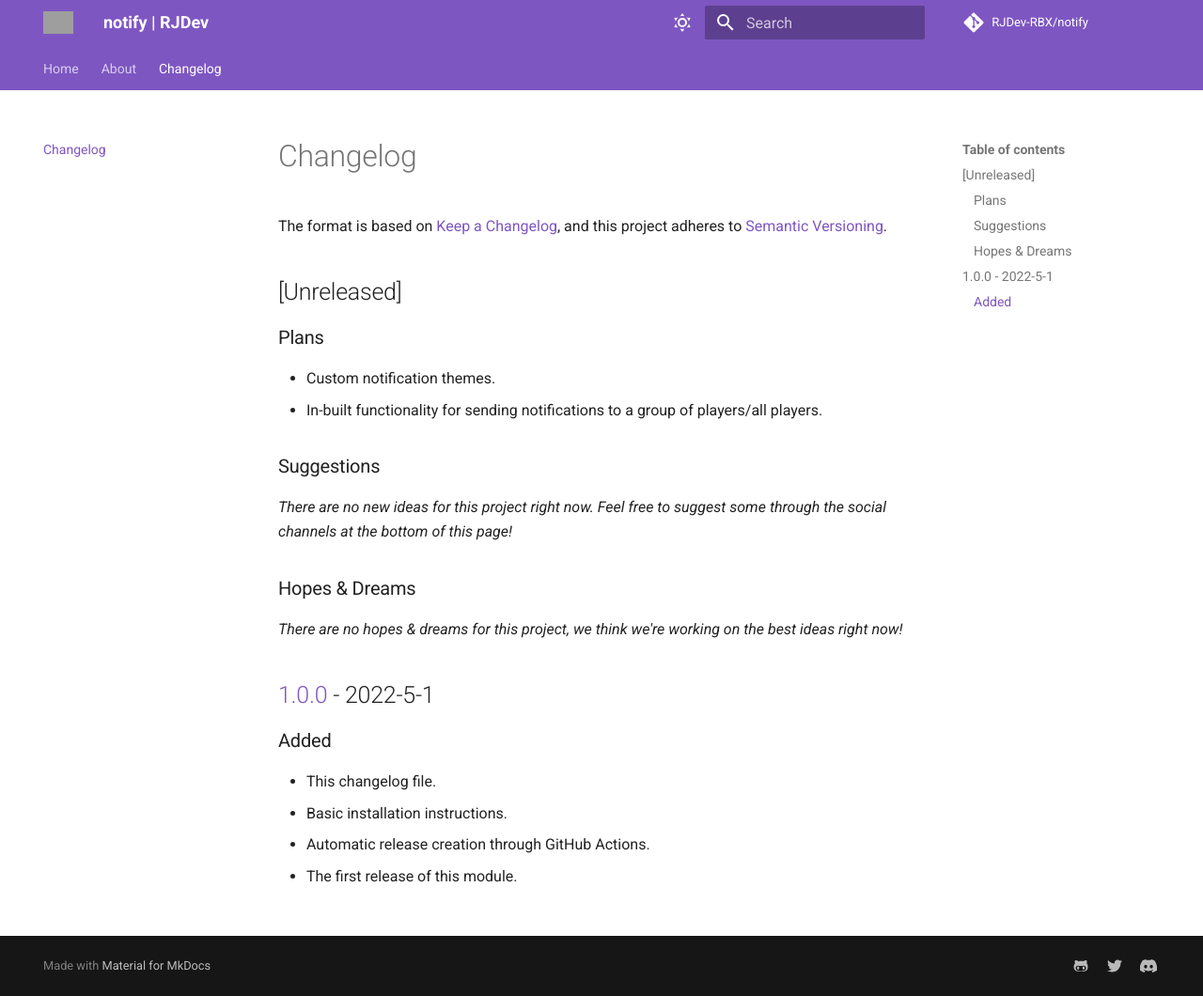
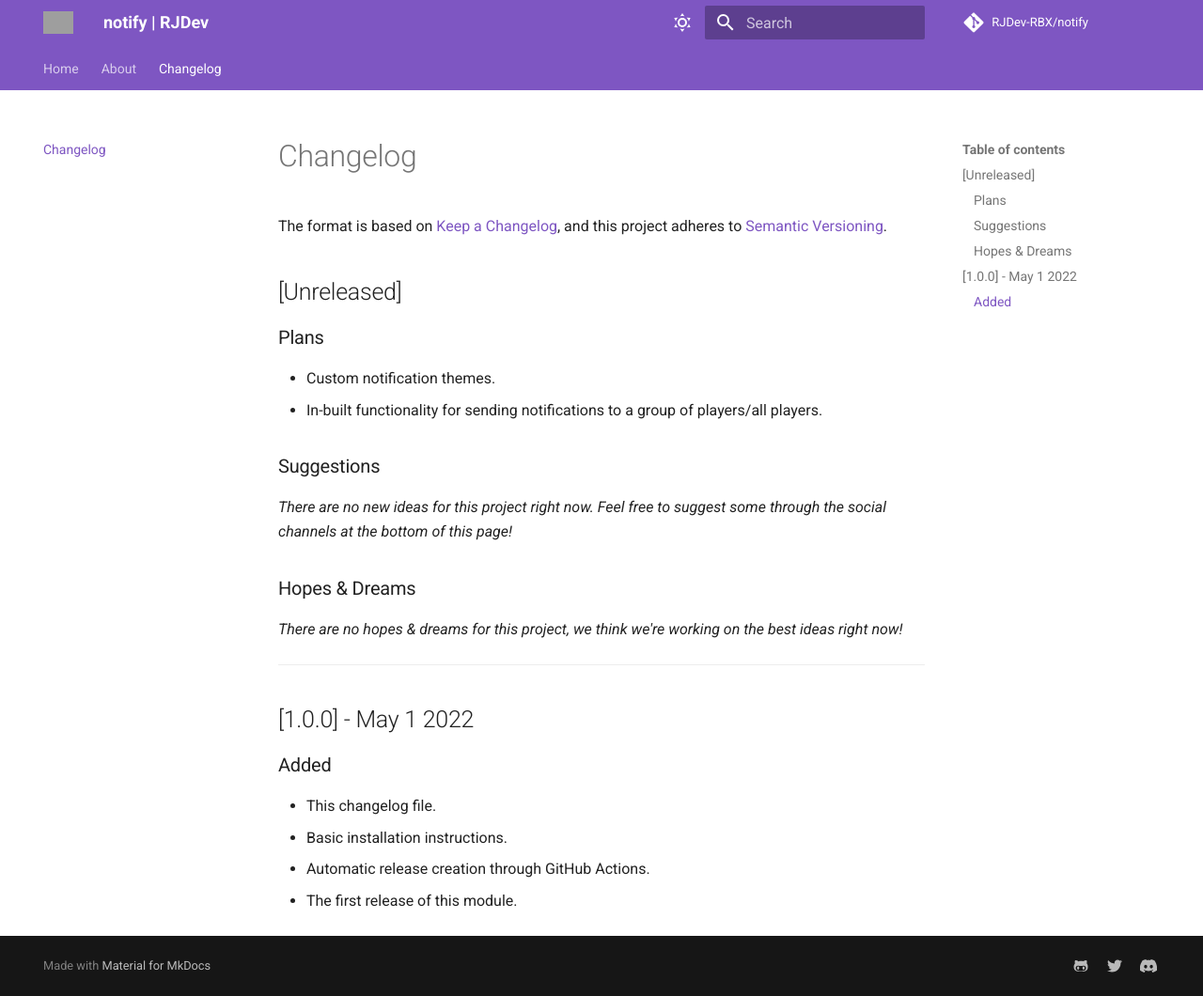
Before and after one commit to RJDev-RBX/notify, an MkDocs documentation site: the page built from docs/changelog.md, in a window 1280 px wide and 1060 px high. Shown: the whole window at 94% size. Built offline with MkDocs 1.6.1 and Material for MkDocs 9.7.7, drawn with Linux system fonts in a browser that asks for light colours; comment, search, counter and statistics services are not loaded; grey boxes are pictures that could not be loaded.

Commit message:
Revert "Update changelog.md"
This reverts commit 301302d65cae99ce2586376a976de831c5c5c50a.

```diff
--- a/docs/changelog.md
+++ b/docs/changelog.md
@@ -12,11 +12,11 @@ and this project adheres to [Semantic Versioning](https://semver.org/spec/v2.0.0
 ### Hopes & Dreams
 *There are no hopes & dreams for this project, we think we're working on the best ideas right now!*
 
-## [1.0.0] - 2022-5-1
+---
+
+## [1.0.0] - May 1 2022
 ### Added
 - This changelog file.
 - Basic installation instructions.
 - Automatic release creation through GitHub Actions.
 - The first release of this module.
-
-[1.0.0]: https://github.com/rjdev-rbx/notify/releases/tag/v1.0.0
```
